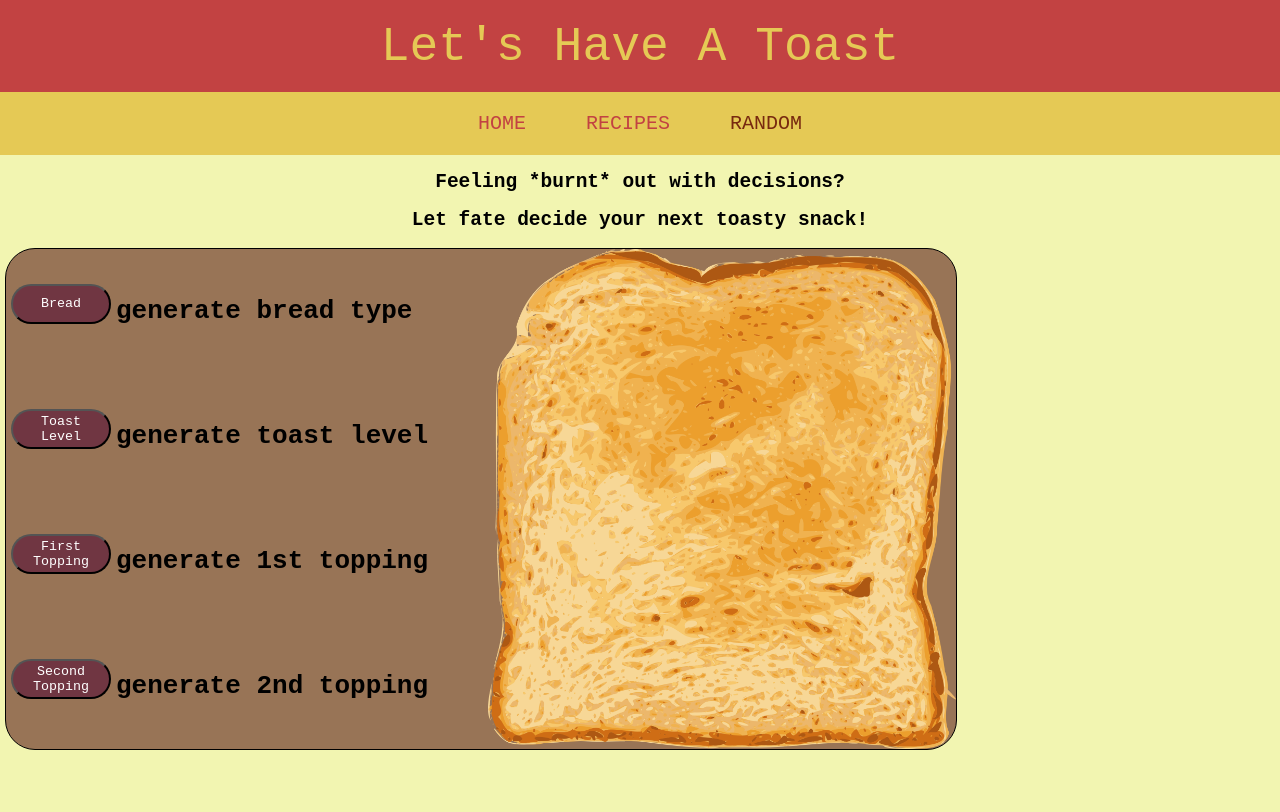
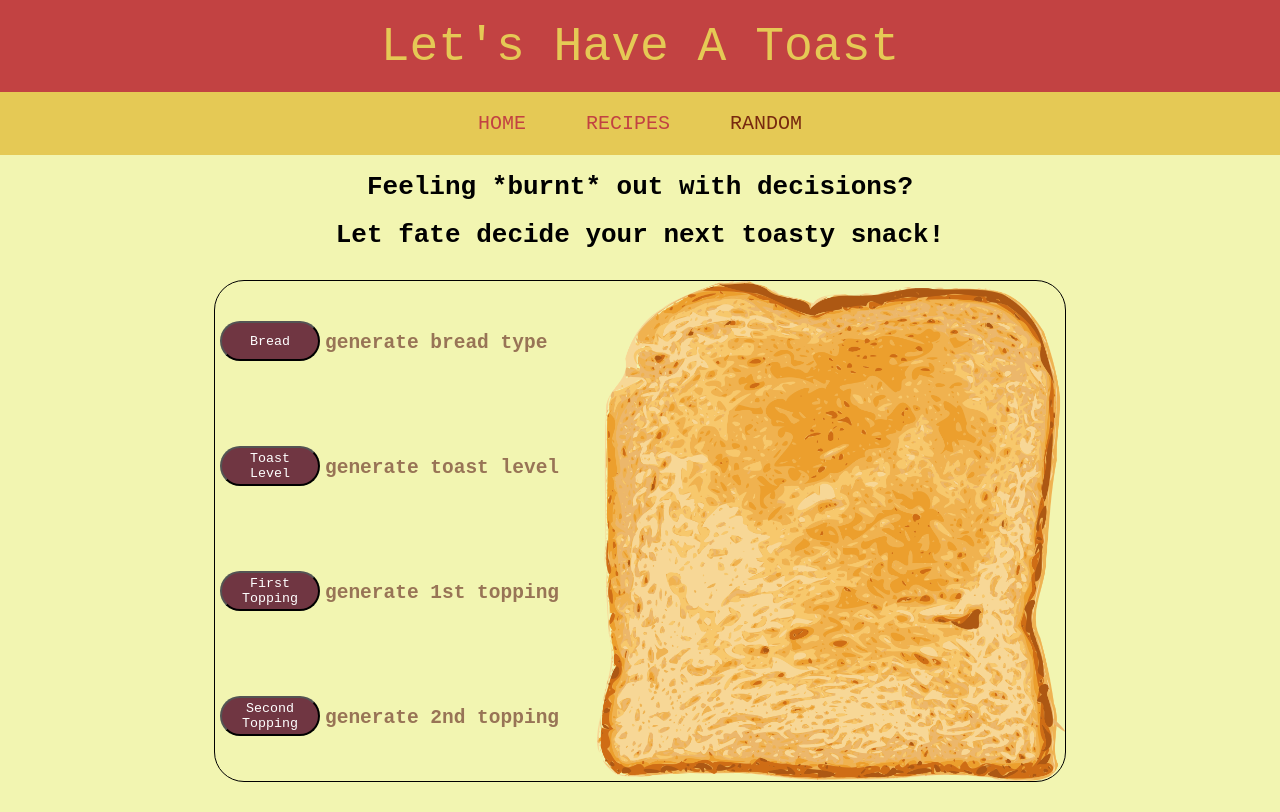
Before and after one commit to elidcraig/lets-have-a-toast, a React (Create React App) app: page /random in a window 1280 px wide. Built offline with nearby package versions, Linux system fonts and the light colour scheme; data requests are answered from the project's data file.

Commit message:
generator MVP

```diff
--- a/src/components/RandomDisplay.js
+++ b/src/components/RandomDisplay.js
@@ -8,10 +8,6 @@ function RandomDisplay() {
   const [secondTopping, setSecondTopping] = useState('generate 2nd topping');
   const [firstTopping, setFirstTopping] = useState('generate 1st topping');
   const [bread, setBread] = useState('generate bread type');
-
-  function randomSelector() {
-    const randomResult = {}[Math.floor(Math.random() * {}.length)];
-  }
 
   useEffect(() => {
     fetch('http://localhost:3000/ingredients')
@@ -55,45 +51,49 @@ function RandomDisplay() {
   }
 
   return (
-    <div className='randomDisplay'>
-      <h2>Feeling *burnt* out with decisions?</h2>
-      <h2>Let fate decide your next toasty snack!</h2>
-      <div className='generatorBox'>
-        <div className='generatorRow'>
-          <button className='generateButton' id='bread' onClick={generateBread}>
+    <div>
+      <h1>Feeling *burnt* out with decisions?</h1>
+      <h1>Let fate decide your next toasty snack!</h1>
+      <div className='random-display'>
+        <div>
+          <button
+            className='random-display__generate-button'
+            id='bread'
+            onClick={generateBread}
+          >
             Bread
           </button>{' '}
-          <h1>{bread}</h1>
+          <h2>{bread}</h2>
         </div>
-        <div className='generatorRow'>
+        <div>
           <button
-            className='generateButton'
+            className='random-display__generate-button'
             id='toastLevel'
             onClick={generateToastLevel}
           >
             Toast Level
           </button>{' '}
-          <h1>{toastLevel}</h1>
+          <h2>{toastLevel}</h2>
         </div>
         <div className='generatorRow'>
           <button
-            className='generateButton'
+            className='random-display__generate-button'
             id='firstTopping'
             onClick={generateFirstTopping}
           >
             First Topping
           </button>{' '}
-          <h1>{firstTopping}</h1>
+          <h2>{firstTopping}</h2>
         </div>
         <div className='generatorRow'>
           <button
-            className='generateButton'
+            className='random-display__generate-button'
             id='secondTopping'
             onClick={generateSecondTopping}
           >
             Second Topping
           </button>{' '}
-          <h1>{secondTopping}</h1>
+          <h2>{secondTopping}</h2>
         </div>
       </div>
     </div>
--- a/src/components/RandomDisplayCSS.css
+++ b/src/components/RandomDisplayCSS.css
@@ -1,26 +1,18 @@
-
-.randomDisplay {
-    background-color: #F2F5B1;
-    font-family: monospace;
-}
-
-/* h1 {
-    margin: 5px;
-    text-align: center;
-} */
-
-h2 {
+h1 {
     text-align: center;
 }
 
-.generatorBox {
+h2 {
+    color: #987456;
+}
+
+.random-display {
     height: 500px;
-    width: 950px;
-    margin: 5px;
+    width: 850px;
+    margin: 30px auto;
     display: flex;
     justify-content: space-around;
     flex-direction: column;
-    background-color: #987456;
     background-image: url("../bread-1300348.png");
     background-size: contain;
     background-repeat: no-repeat;
@@ -35,7 +27,7 @@ button:hover {
     transform: scale(1.1);
 }
 
-.generateButton {
+.random-display__generate-button {
     margin: 5px;
     height: 40px;
     width: 100px;
```
Also changed, not shown: src/toast.png (added).
